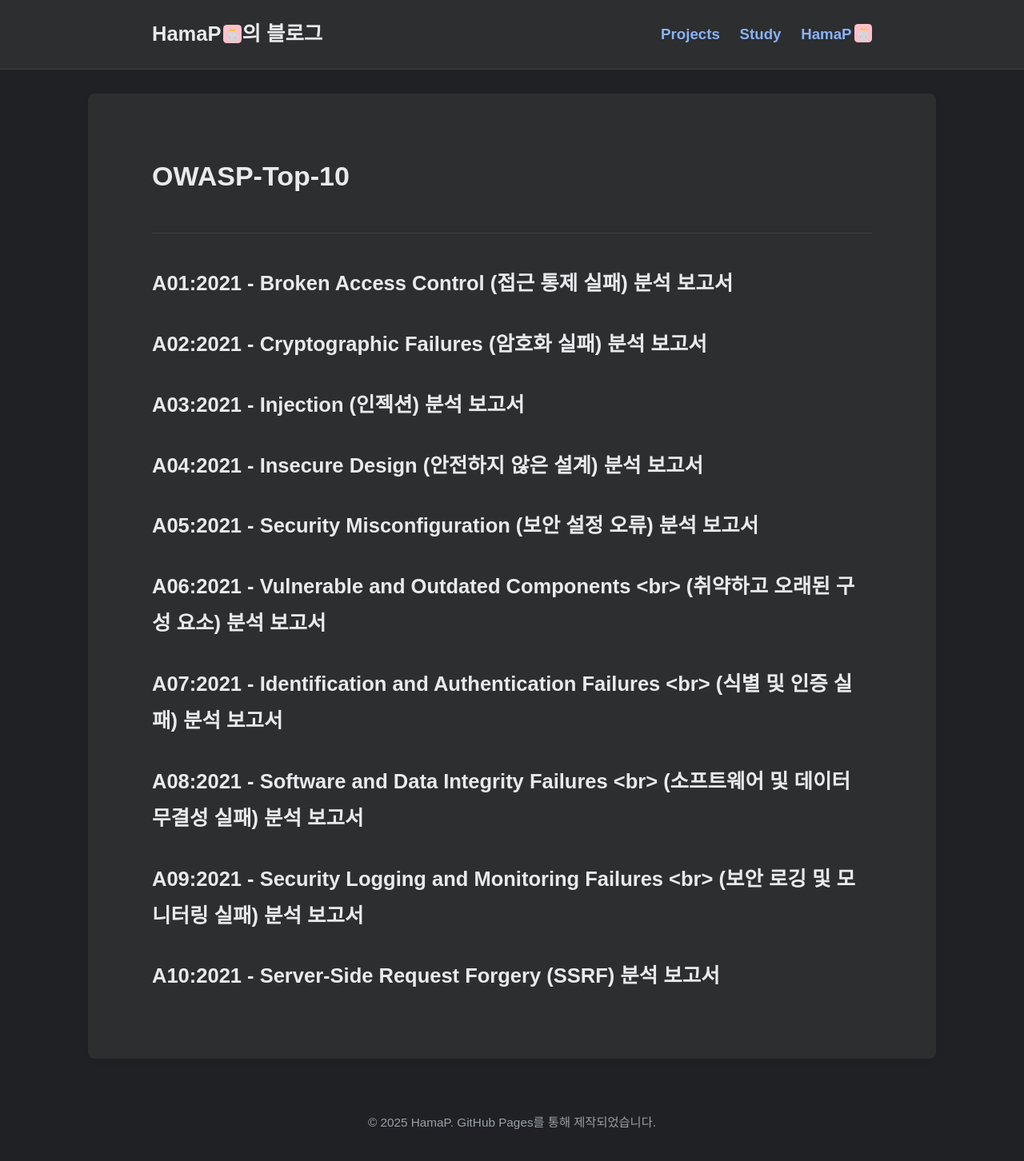
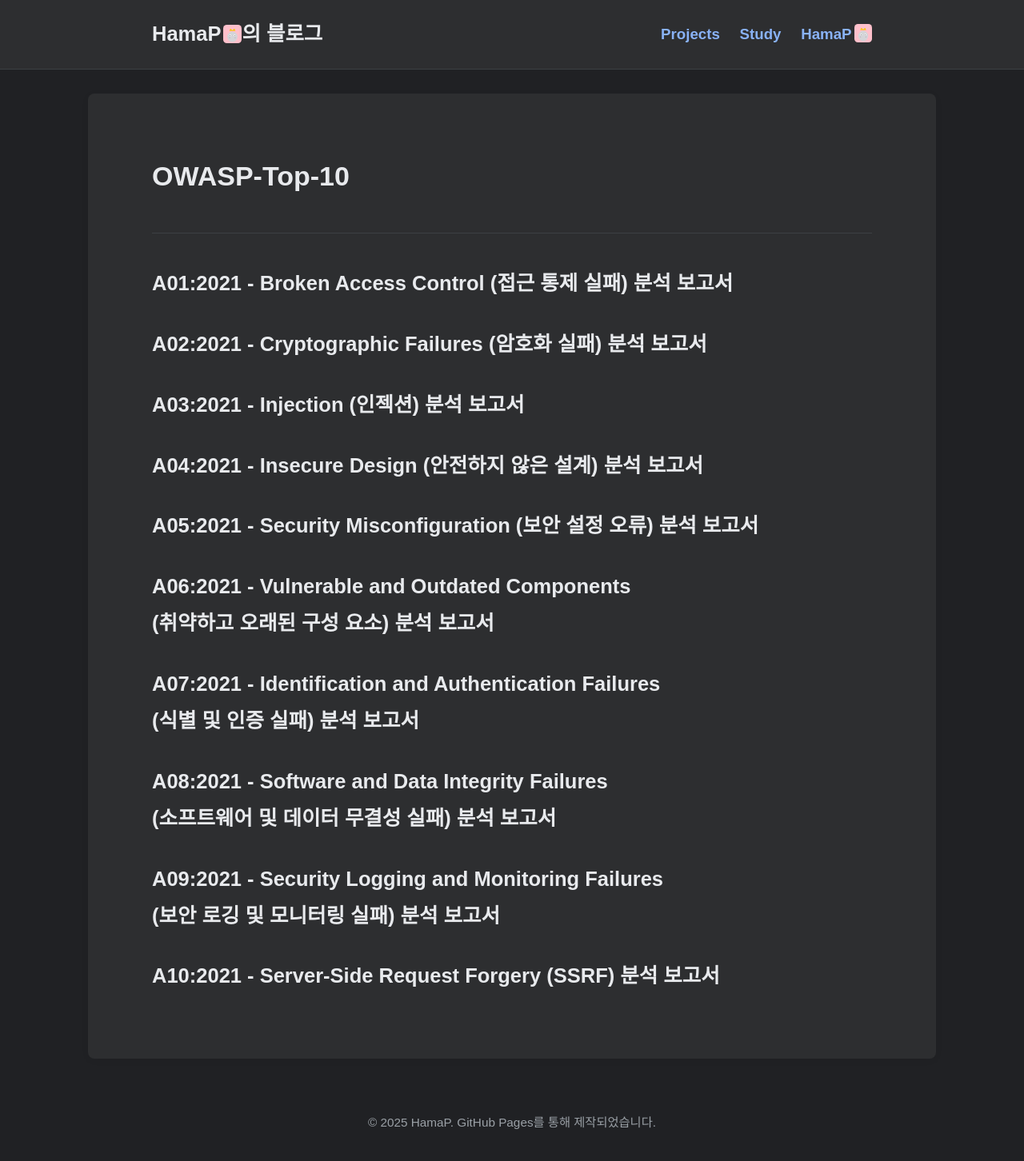
Before and after one commit to HamaP0/HamaP0.github.io, a Jekyll site: the page built from category/OWASP-Top-10.html, in a window 1280 px wide. Shown: the whole page at 80% size. Built offline with Jekyll 4.4.1, drawn with Linux system fonts in a browser that asks for light colours; some web fonts are replaced.

Commit message:
Update OWASP-Top-10.html

```diff
--- a/category/OWASP-Top-10.html
+++ b/category/OWASP-Top-10.html
@@ -9,12 +9,14 @@
 
 <ul class="post-list">
   {% comment %}
+    (수정) | escape 필터를 제거하여 title에 포함된 <br> 태그가
+    HTML로 올바르게 렌더링되도록 합니다.
   {% endcomment %}
   {% assign category_posts = site.categories[page.category] | sort: 'title' %}
   {% for post in category_posts %}
     <li>
       <h2>
-        <a class="post-link" href="{{ post.url | relative_url }}">{{ post.title | escape }}</a>
+        <a class="post-link" href="{{ post.url | relative_url }}">{{ post.title }}</a>
       </h2>
     </li>
   {% endfor %}
```
